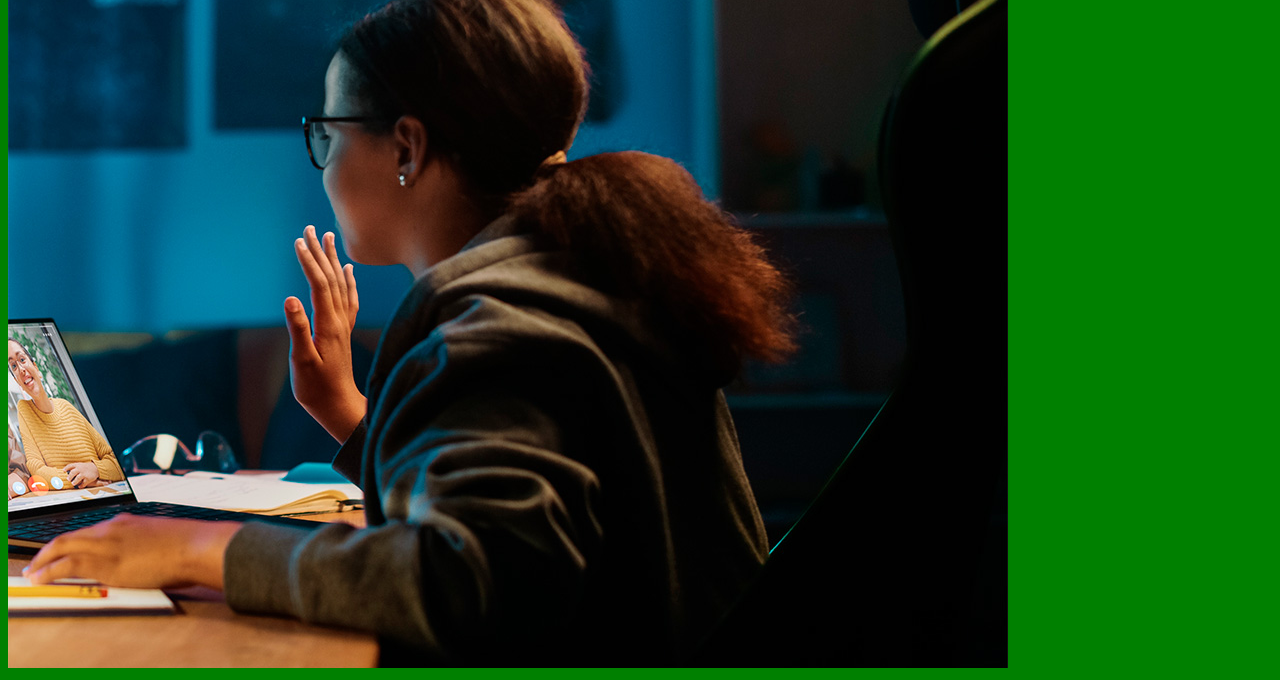
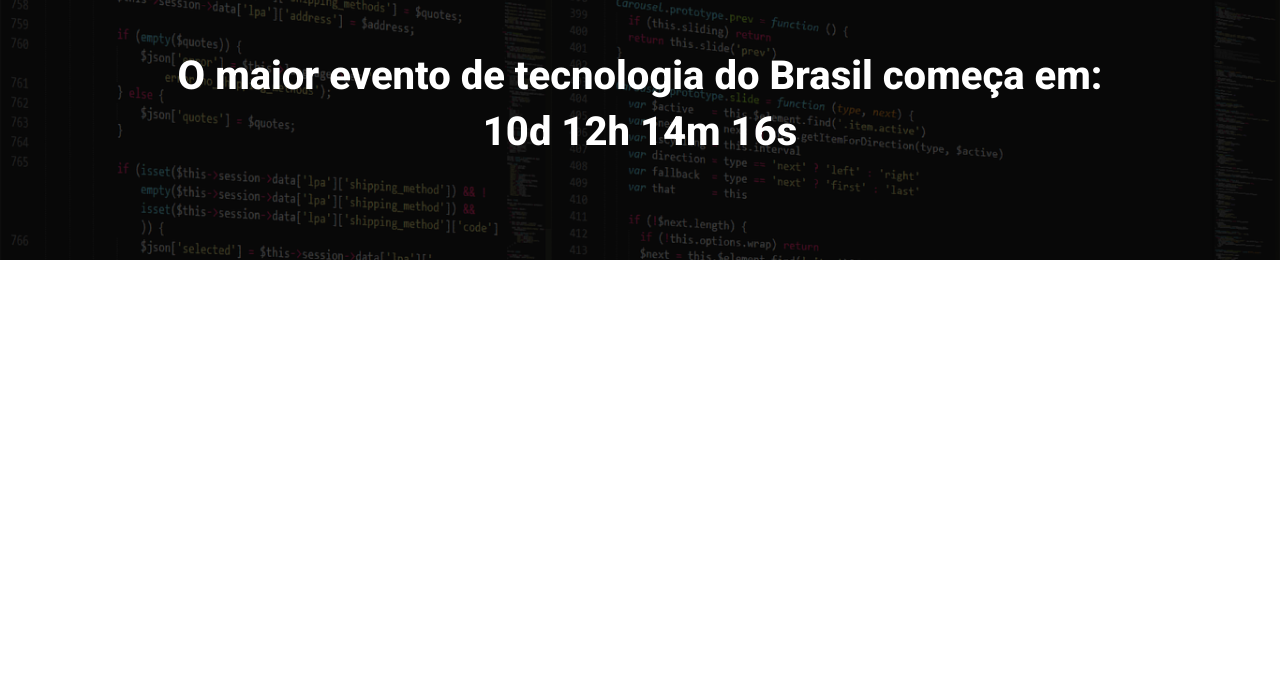
Before and after one commit to Jonnynho7/EBAC_Tech_Talks, a website built with Parcel: page src/index.html in a window 1280 px wide. Shown: the part 160-840 px from the top of the page. After the commit the page ends 800 px from the top, so only its background shows below. Built offline with nearby package versions, Linux system fonts and the light colour scheme.

Commit message:
creating the hero section

```diff
--- a/src/index.html
+++ b/src/index.html
@@ -1,14 +1,28 @@
 <!DOCTYPE html>
-<html lang="en">
+<html lang="pt-br">
+
 <head>
     <meta charset="UTF-8">
     <meta name="viewport" content="width=device-width, initial-scale=1.0">
-    <title>Document</title>
+    <title>Ebac Tech Talks</title>
     <link rel="stylesheet" href="styles/main.scss">
+    <link rel="preconnect" href="https://fonts.googleapis.com">
+    <link rel="preconnect" href="https://fonts.gstatic.com" crossorigin>
+    <link href="https://fonts.googleapis.com/css2?family=Roboto:ital,wght@0,100..900;1,100..900&display=swap"
+        rel="stylesheet">
 </head>
+
 <body>
-    <h1>olá </h1>
-    <img src="./images/backend.png" alt="">
+    <header class="hero">
+        <div class="container">
+            <img class="hero__logo" src="./images/ebac_logo.svg" alt="Logo da EBAC">
+            <p class="hero__text">
+                O maior evento de tecnologia do Brasil começa em: 10d 12h 14m 16s
+            </p>
+        </div>
+    </header>
+
+
     <script src="scripts/main.js"></script>
 </body>
 
--- /dev/null
+++ b/src/styles/_hero.scss
@@ -0,0 +1,52 @@
+.hero{
+    padding-top: 64px;
+    padding-bottom: 100px;
+    background-image: url(../images/fundo.png);
+    background-repeat: no-repeat;
+    background-size: cover;
+    position: relative;
+
+    .container{
+        position: relative;
+    }
+
+    &::before{
+        position: absolute;
+        top: 0;
+        left: 0;
+        width: 100%;
+        height: 100%;
+        background-color: #000;
+        content: '';
+        opacity: 0.7;
+    }
+
+    &__text{
+        margin-top: 64px;
+        font-size: 40px;
+        font-weight: 800;
+        line-height: 56px;
+        color: #fff;
+        text-align: center;
+    }
+
+    &__logo{
+        margin: 0 auto;
+        height: 80px;
+        display: block;
+    }
+
+    @media(max-width: 640px){
+        padding: 40px 0;
+        &__logo{
+            height: 40px;
+        }
+
+        &__text{
+            font-size: 22px;
+            line-height: 24px;
+            margin: 24px 0;
+
+        }
+    }
+}
--- a/src/styles/main.scss
+++ b/src/styles/main.scss
@@ -1,3 +1,25 @@
-body{
-    background-color: green;
+@use 'hero';
+
+*{
+    padding: 0;
+    margin: 0;
+    box-sizing: border-box;
+    font-family: 'Roboto', sans-serif;
+    color: #fff;
 }
+
+
+.container{
+    max-width: 960px;
+    width: 100%;
+    margin: 0 auto;
+
+
+    @media(max-width: 640px){
+        max-width: 80%;
+    }
+
+    @media(max-width: 1024px){
+        max-width: 90%;
+    }
+}
```
